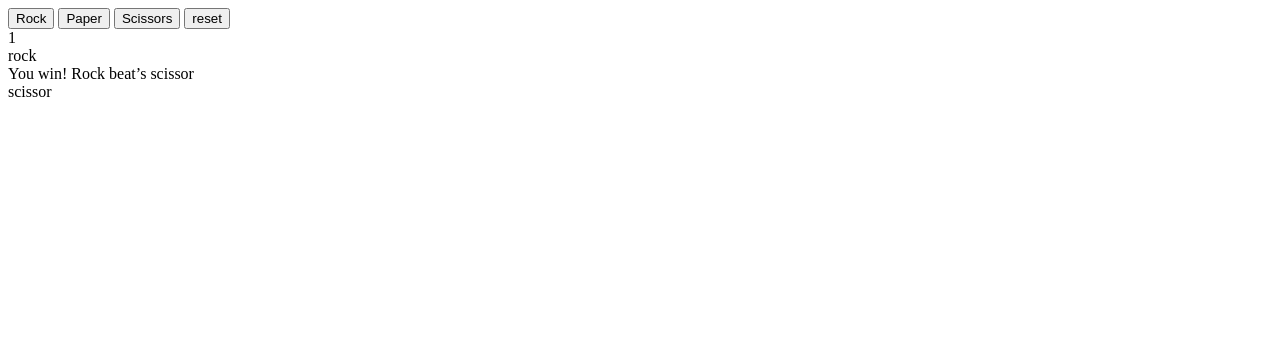
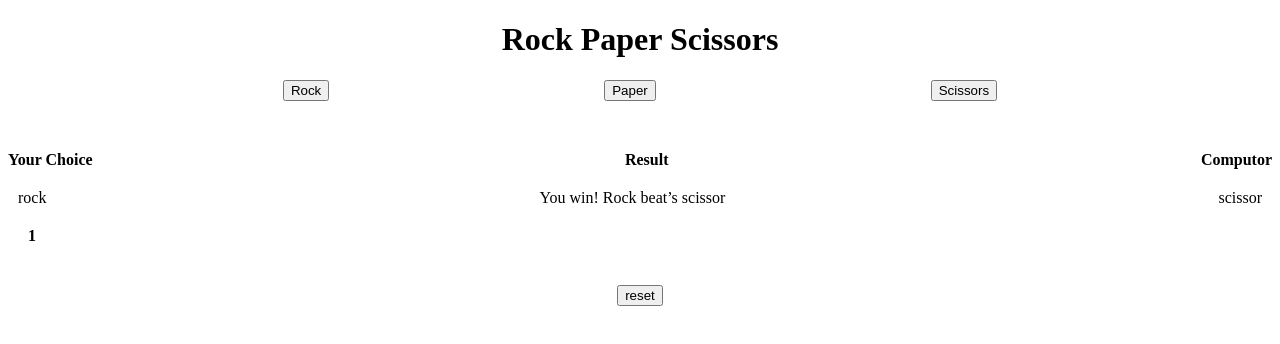
Before and after one commit to H-037/rock_paper_scissors, a plain HTML site: page index.html in a window 1280 px wide. Both pictures are taken after a click on the button "Rock". Drawn offline with Linux system fonts and the light colour scheme.

Commit message:
adding css

```diff
--- a/index.html
+++ b/index.html
@@ -5,16 +5,29 @@
     <meta http-equiv="X-UA-Compatible" content="IE=edge">
     <meta name="viewport" content="width=device-width, initial-scale=1.0">
     <script src="code.js" defer></script>
-    <title>Document</title>
+    <link rel="stylesheet" href="style.css">
+    <title>Rock Paper Sicssors</title>
 </head>
 <body>
-    <button id="rock">Rock</button>
-    <button id="paper">Paper</button>
-    <button id="scissor">Scissors</button>
-    <button id="reset">reset</button>
-    <div id="pcounter"></div>
-    <div id="ccounter"></div>
-    <div id="container"></div>
-    <div id="result"></div>
+<div class="center">
+    <h1 class="headline">Rock Paper Scissors</h1>
+    <div class="btn">
+        <button id="rock" >Rock</button>
+        <button id="paper" >Paper</button>
+        <button id="scissor" >Scissors</button>
+    </div>
+    <div class="table">
+        <div class="playerchoice">Your Choice</div>
+        <div class="tableresult">Result</div>
+        <div class="computorchoice">Computor</div>
+    </div>
+    <div id="container" class="container"></div>
+    <div class="counter">
+        <div id="pcounter"></div>
+        <div id="ccounter"></div>
+    </div>
+    <div id="result" class="endresult"></div>
+    <div class="reset"><button id="reset">reset</button></div>
+</div>
 </body>
 </html>
--- /dev/null
+++ b/style.css
@@ -0,0 +1,48 @@
+.headline{
+    display: flex;
+    justify-content: center;
+}
+
+.btn{
+    display: flex;
+    flex-direction: row;
+    align-items: center;
+    justify-content: space-evenly;
+    margin-bottom: 50px;
+}
+
+.table{
+    display:flex;
+    flex-direction: row;
+    justify-content: space-between;
+    margin-bottom: 20px;
+    font-weight: 700;
+}
+
+.round{
+    display:flex;
+    flex-direction: row;
+    justify-content: space-between;
+    margin: 10px;
+}
+
+.counter{
+    display:flex;
+    flex-direction: row;
+    justify-content: space-between;
+    margin: 20px;
+    font-weight: 700;
+}
+
+.endresult{
+    display:flex;
+    flex-direction: row;
+    justify-content: center;
+    margin: 20px;
+    font-weight: 700;
+}
+
+.reset{
+    display: flex;
+    justify-content: center;
+}
```
